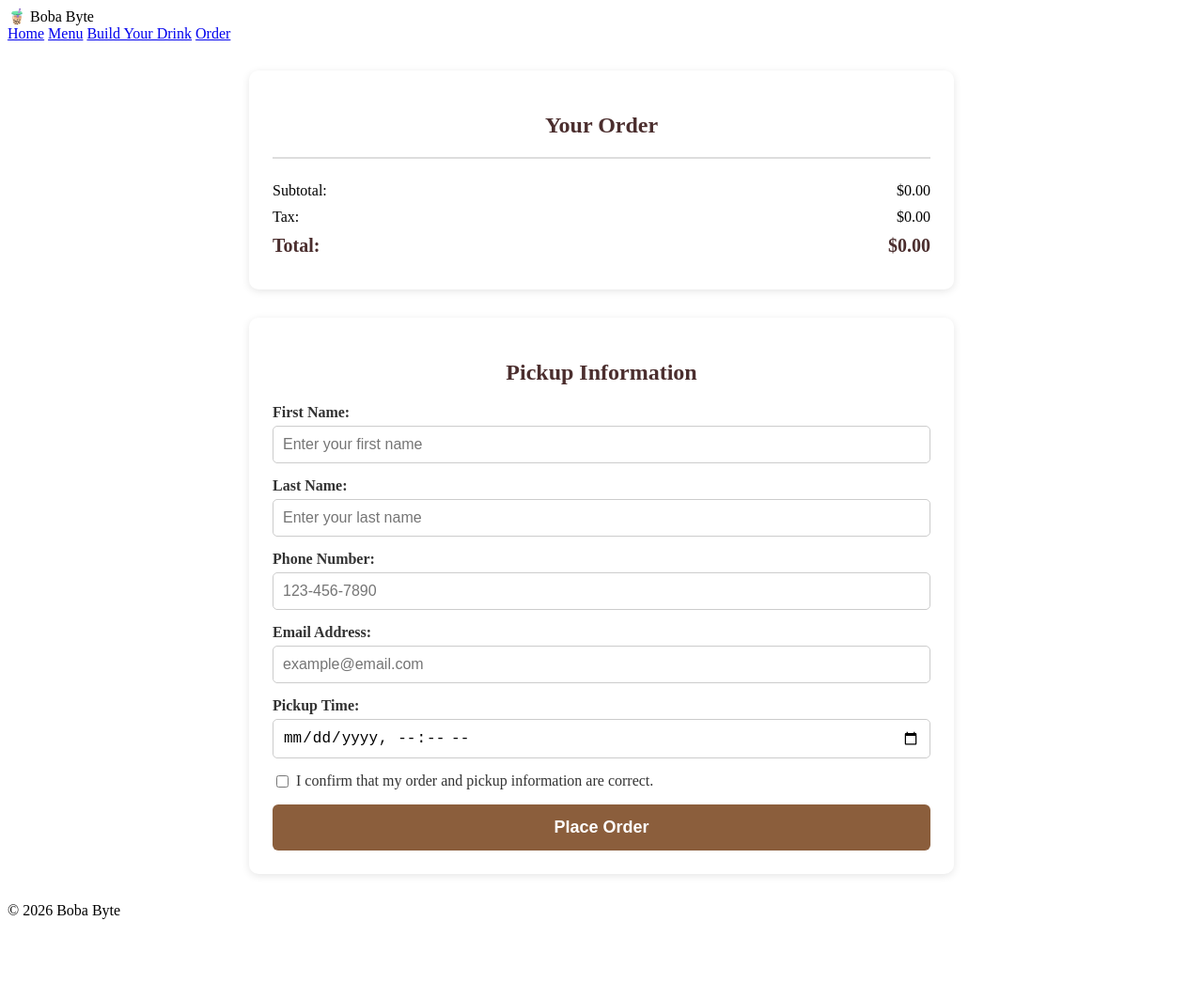
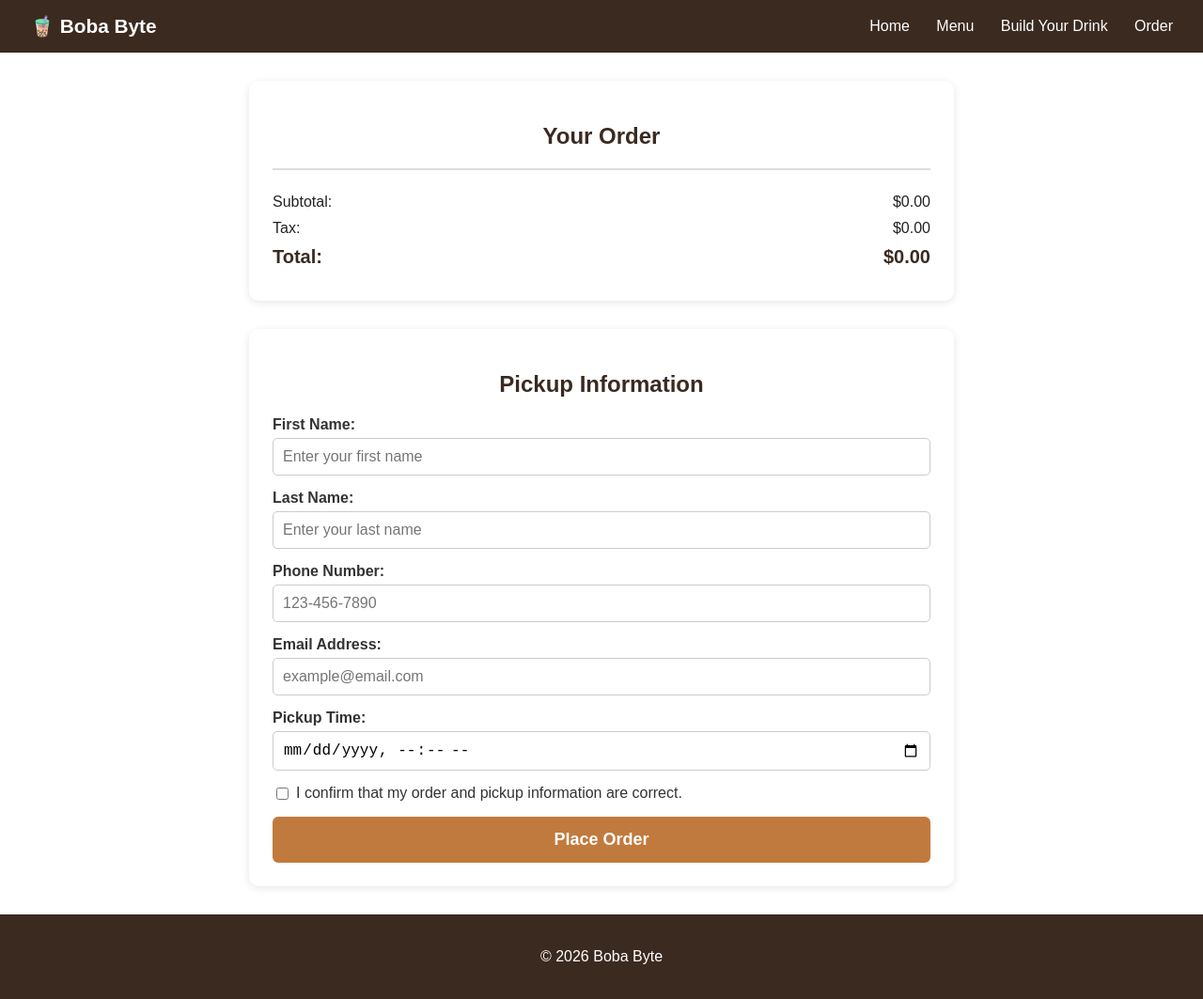
Before and after one commit to plorachavez-bot/Website-Source-Code, a plain HTML site: page order.html in a window 1280 px wide. Shown: the whole page at 94% size. Before the commit the page ends 994 px from the top, so only its background shows below. Drawn offline with Linux system fonts and the light colour scheme.

Commit message:
Update styles for body, nav, and order button

```diff
--- a/style.css
+++ b/style.css
@@ -1,4 +1,9 @@
-
+body { margin: 0; font-family: Arial, sans-serif; color: #222; }
+nav { display: flex; align-items: center; justify-content: space-between; padding: 16px 32px; background: #3b2a20; color: white;}
+nav .logo { font-size: 1.3rem; font-weight: bold; }
+nav a { color: white; text-decoration: none; margin-left: 24px; }
+nav a:hover { text-decoration: underline; }
+footer { background: #3b2a20; color: white; text-align: center; padding: 20px; }
 /* ===== ORDER PAGE ===== */
 
 /* Main checkout layout */
@@ -16,7 +21,7 @@
 .order-section h1,
 .pickup-section h2 {
     text-align: center;
-    color: #4b2e2e;
+    color: #3b2a20;
     margin-bottom: 20px;
 }
 
@@ -49,7 +54,7 @@
 .order-totals p:last-child {
     font-size: 20px;
     font-weight: bold;
-    color: #4b2e2e;
+    color: #3b2a20;
 }
 
 /* Pickup form */
@@ -104,7 +109,7 @@
 /* Place Order button */
 #placeOrderBtn {
     padding: 14px;
-    background-color: #8b5e3c;
+    background-color: #c17a3d;
     color: white;
     border: none;
     border-radius: 6px;
@@ -115,7 +120,7 @@
 }
 
 #placeOrderBtn:hover {
-    background-color: #6d452b;
+    background-color: #a8652f;
 }
 
 /* Mobile responsiveness */
```
